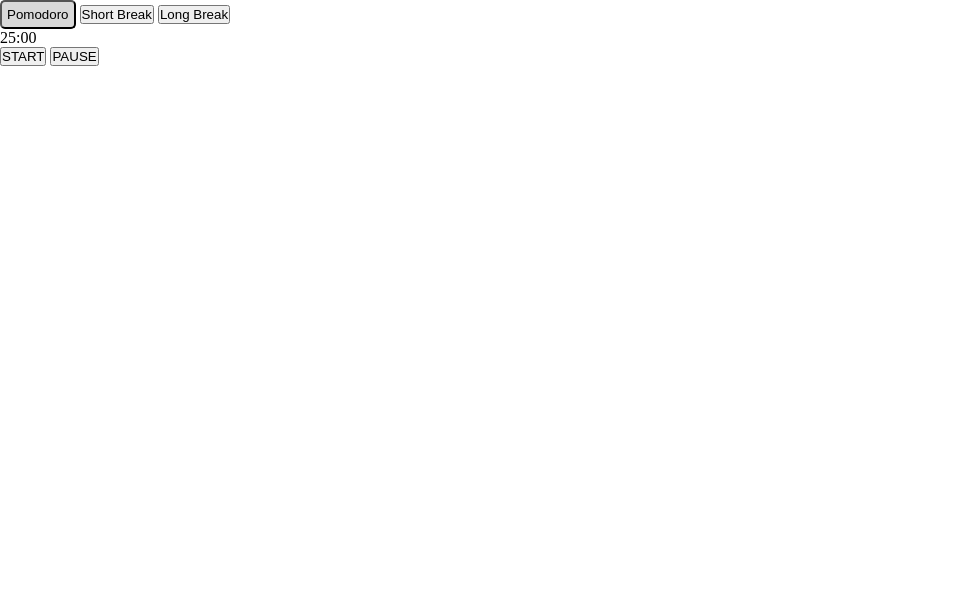
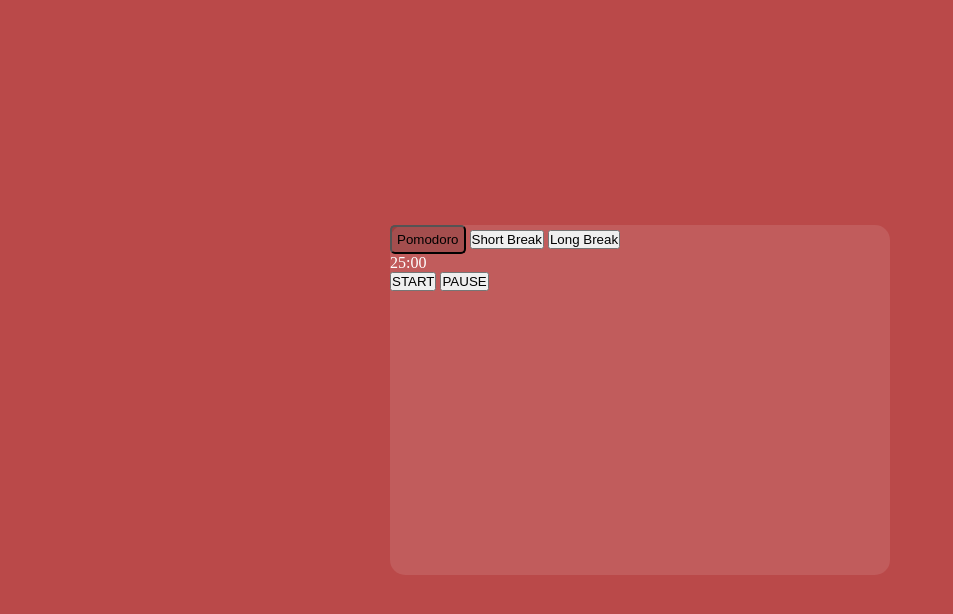
Before and after one commit to DiyorbekAbdulhamidov/POMODORO, a plain HTML site: page index.html in a window 1280 px wide. Shown: the whole page, without its empty margins (0-953 px from the left). Drawn offline with Linux system fonts and the light colour scheme.

Commit message:
yana css qoshdim

```diff
--- a/main.css
+++ b/main.css
@@ -3,3 +3,20 @@
     padding: 0;
     margin: 0;
 }
+body {
+    height: 100vh;
+    max-width: 100%;
+    width: 100%;
+    background-color: rgb(186, 73, 73);
+    color: #fff;
+    display: flex;
+    align-items: center;
+    justify-content: center;
+}
+
+.container {
+    background-color: rgba(255, 255, 255, 0.1);
+    width: 500px;
+    height: 350px;
+    border-radius: 15px;
+}
```
